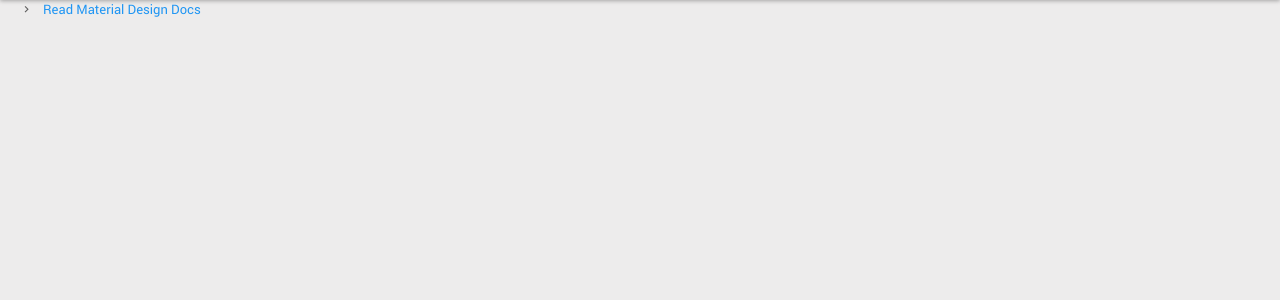
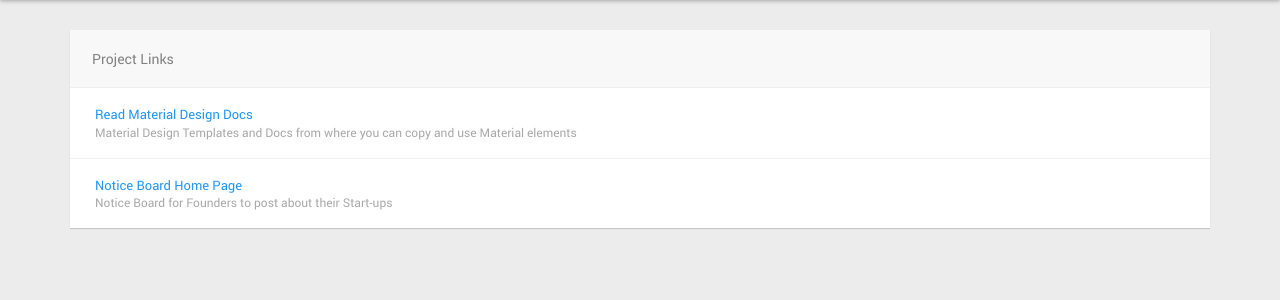
Before and after one commit to FerrumAquila/aetos-material-design, a Django app: page /core/home/ in a window 1280 px wide. Shown: the part 65-365 px from the top of the page. Run offline with Django 3.2, Linux system fonts and the light colour scheme; some libraries are stand-ins or nearby versions.

Commit message:
added some design

```diff
--- a/core/templates/core/home.html
+++ b/core/templates/core/home.html
@@ -2,7 +2,35 @@
 {% load staticfiles %}
 
 {% block content %}
-<ul class="clist clist-angle">
-    <li><a href="{% url 'core-docs-home' %}">Read Material Design Docs</a></li>
-</ul>
+<section id="content" style="padding: 30px 30px 30px 30px;">
+    <div class="container">
+        <div class="card">
+            <div class="listview lv-bordered lv-lg">
+                <div class="lv-header-alt">
+                    <h2 class="lvh-label hidden-xs">Project Links</h2>
+                </div>
+
+                <div class="lv-body">
+                    <div class="lv-item media">
+                        <div class="media-body">
+                            <div class="lv-title">
+                                <a href="{% url 'core-docs-home' %}">Read Material Design Docs</a>
+                            </div>
+                            <small class="lv-small">Material Design Templates and Docs from where you can copy and use Material elements</small>
+                        </div>
+                    </div>
+
+                    <div class="lv-item media">
+                        <div class="media-body">
+                            <div class="lv-title">
+                                <a href="{% url 'notice-board-home' %}">Notice Board Home Page</a>
+                            </div>
+                            <small class="lv-small">Notice Board for Founders to post about their Start-ups</small>
+                        </div>
+                    </div>
+                </div>
+            </div>
+        </div>
+    </div>
+</section>
 {% endblock %}
```
Also changed, not shown: notice_board/templates/notice-board/home.html (+20 -0 lines).
